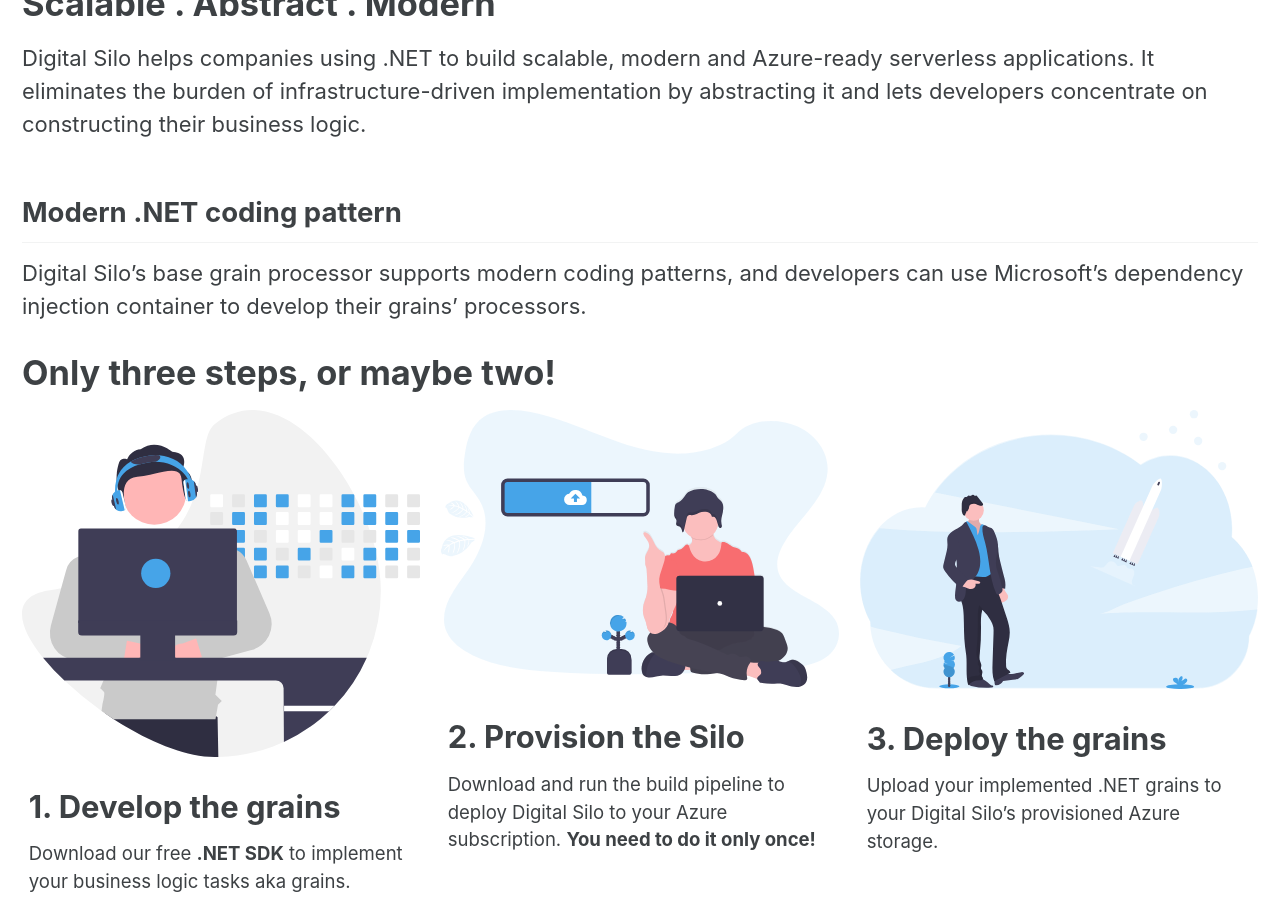
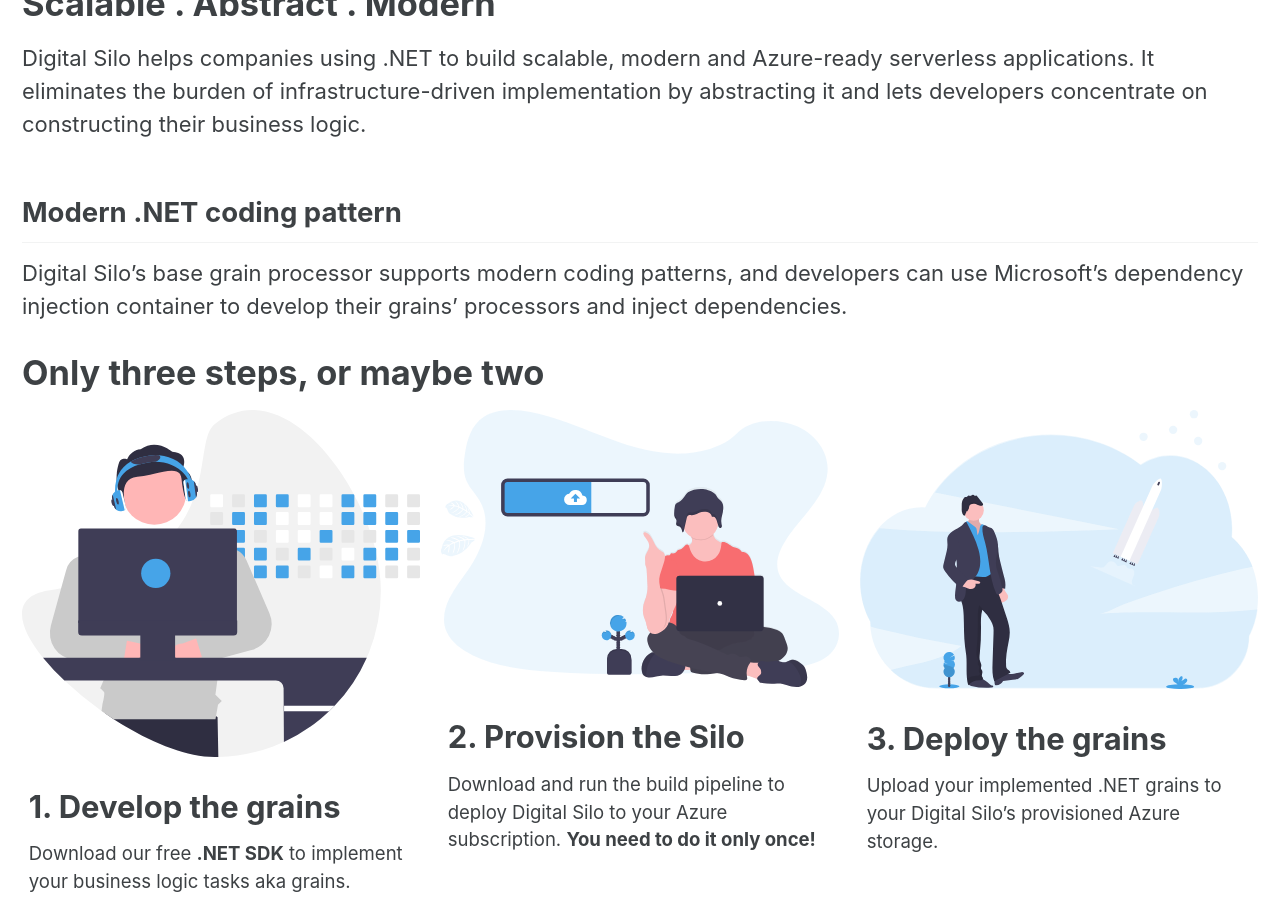
Before and after one commit to DigitalSilo/digitalsilo.github.io, a Jekyll site: the page built from _pages/home.md, in a window 1280 px wide and 900 px high, scrolled down 3927 px. Built offline with Jekyll 4.4.1, drawn with Linux system fonts in a browser that asks for light colours; cached includes are drawn as plain includes.

```diff
--- a/_pages/home.md
+++ b/_pages/home.md
@@ -111,10 +111,12 @@ Digital Silo helps companies using .NET to build scalable, modern and Azure-read
 
 ## Modern .NET coding pattern
 
-Digital Silo's base grain processor supports modern coding patterns, and developers can use Microsoft's dependency injection container to develop their grains' processors.
+Digital Silo's base grain processor supports modern coding patterns, and developers can use Microsoft's dependency injection container to develop their grains' processors and inject dependencies.
 
-# Only three steps, or maybe two!
+# Only three steps, or maybe two
 
 {% include feature_row %}
 
-![Azure](../assets/images/splash/azure100x100.png) ![NET](../assets/images/splash/NET_Logo.png) ![Angular](../assets/images/splash/angular100.png) ![Terraform](../assets/images/splash/terraform_logo.png) ![Typescript](../assets/images/splash/ts-logo-100.png)
+
+
+![](../assets/images/technologies2.png)
```
Also changed, not shown: assets/images/technologies2.png (added).
